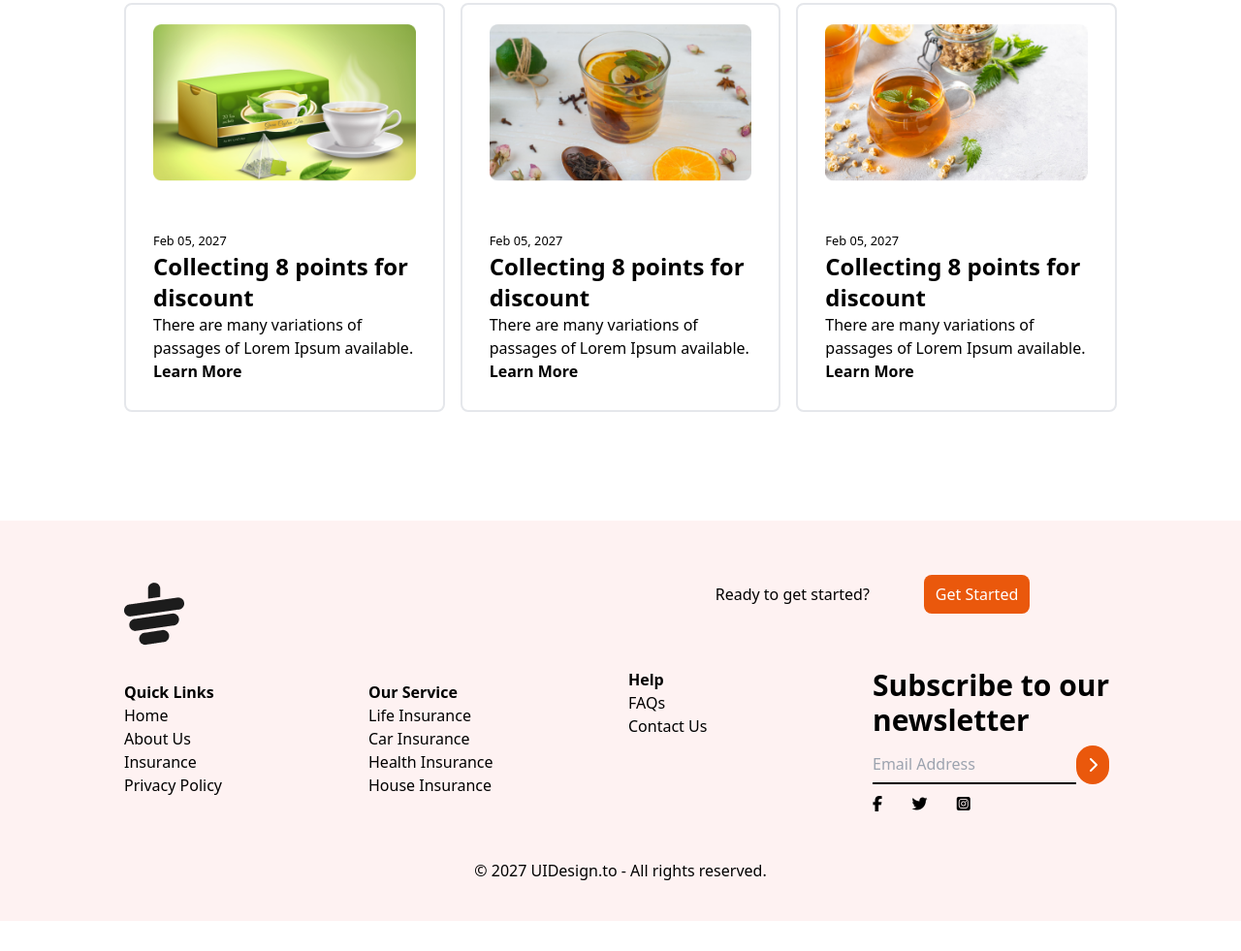
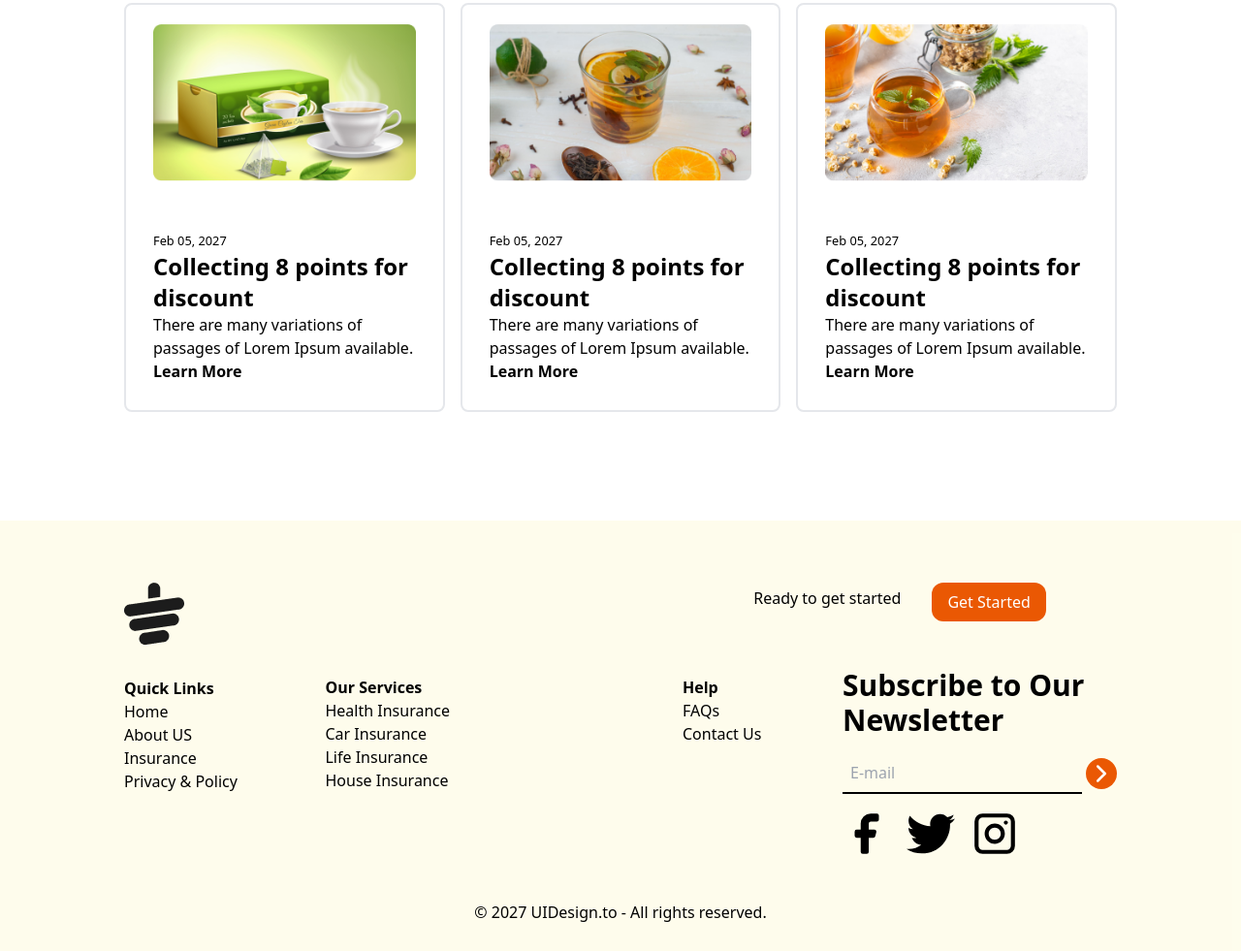
Before and after one commit to Sanjidul-Alom-Shifat/Tea-House, a plain HTML site: page index.html in a window 1280 px wide. Shown: the part 2753-3734 px from the top of the page at 97% size. Before the commit the page ends 3703 px from the top, so only its background shows below. Drawn offline with nearby package versions, Linux system fonts and the light colour scheme.

Commit message:
Update index.html

```diff
--- a/index.html
+++ b/index.html
@@ -286,73 +286,66 @@
     <!-- news section -->
 
     <!-- footer section -->
-    <footer class="bg-red-50 px-16 lg:px-32">
-      <div class="grid grid-cols-1 lg:grid-cols-2 gap-4">
-        <div class="my-16">
+     <footer class="md:pt-16 px-4 mt-12 md:mt-0 md:px-32 pb-4 md:mb-0 bg-yellow-50 bg-opacity-80">
+      <div class="grid md:grid-cols-2 md:gap-32 gap-8 pt-12 md:pt-0 md:pb-8">
+        <div class="flex justify-between md:mr-28">
           <div>
-            <img class="mb-9" src="images/cup.png" alt="">
+            <img src="images/cup.png" class="mb-8" alt="">
+            <h5 class="text-base font-bold ">Quick Links</h5>
+            <ul>
+              <li class="list-none">Home</li>
+              <li class="list-none">About US</li>
+              <li class="list-none">Insurance</li>
+              <li class="list-none">Privacy &amp; Policy</li>
+            </ul>
           </div>
-          <div class="grid grid-cols-2">
+          <div class="mt-24">
+            <h5 class="text-base font-bold ">Our Services</h5>
+            <ul>
+              <li class="list-none">Health Insurance</li>
+              <li class="list-none">Car Insurance</li>
+              <li class="list-none">Life Insurance</li>
+              <li class="list-none">House Insurance</li>
+            </ul>
+          </div>
+        </div>
+        <div>
+          <div class="md:flex md:justify-center text-center md:items-center mb-6 md:gap-8 md:mb-12">
             <div>
-              <h1 class="font-bold">Quick Links</h1>
-              <ul>
-                <li>Home</li>
-                <li>About Us</li>
-                <li>Insurance</li>
-                <li>Privacy Policy</li>
-              </ul>
+              <p class="mb-2 ">Ready to get started</p>
             </div>
             <div>
-              <h1 class="font-bold">Our Service</h1>
-              <ul>
-                <li>Life Insurance</li>
-                <li>Car Insurance</li>
-                <li>Health Insurance</li>
-                <li>House Insurance</li>
-              </ul>
+              <button class=" bg-[#EA5803] rounded-xl text-white px-4 py-2">Get Started</button>
             </div>
           </div>
-        </div>
-        <div >
-          <div class="flex justify-center my-14">
-            <h4 class="flex items-center mr-14">Ready to get started?</h4>
-            <button class="bg-orange-600 px-3 py-2 text-white rounded-lg max-w-full">
-              Get Started
-            </button>
-          </div>
-          <div class="grid grid-cols-2">
-            <div>
-              <h1 class="font-bold">Help</h1>
+          <div class="md:flex justify-between items-start">
+            <div class="text-center md:text-left md:mb-4 mb-0">
+              <h5 class="text-base font-bold mt-2">Help</h5>
               <ul>
                 <li>FAQs</li>
                 <li>Contact Us</li>
               </ul>
             </div>
             <div>
-               <h1 class="font-bold text-3xl mb-2">
-                Subscribe to our newsletter
-              </h1>
-              <div class="flex mb-3">
-                <input
-                  class="bg-transparent border-b-2 border-black w-4/6 md:w-5/6"
-                  type="email"
-                  placeholder="Email Address"
-                />
-                <i
-                  class="p-3 fa-solid fa-chevron-right bg-orange-600 rounded-full text-white"
-                ></i>
+              <h2 class="md:text-3xl text-xl font-bold md:mb-4 mb-2">Subscribe to Our <br> Newsletter</h2>
+              <div class="flex items-center ">
+                <input class="bg-transparent border-b-2 border-black w-full px-2 py-1 md:py-2" type="text" placeholder="E-mail">
+                <div class="bg-[#EA5803] p-1 ml-1 rounded-2xl">
+                  <svg xmlns="http://www.w3.org/2000/svg" fill="none" viewBox="0 0 24 24" stroke-width="2.5" stroke="white" class="w-6 h-6">
+                    <path stroke-linecap="round" stroke-linejoin="round" d="M8.25 4.5l7.5 7.5-7.5 7.5"></path>
+                  </svg>
+                </div>
               </div>
-              <div class="flex justify-between w-2/5 mb-3">
-                <i class="fa-brands fa-facebook-f"></i>
-                <i class="fa-brands fa-twitter"></i>
-                <i class="fa-brands fa-square-instagram"></i>
+              <div class="flex justify-center md:justify-start gap-4 mt-4">
+                <svg fill="#000000" width="50px" height="50px" viewBox="0 0 24 24" id="facebook" data-name="Flat Color" xmlns="http://www.w3.org/2000/svg" class="icon flat-color"><g id="SVGRepo_bgCarrier" stroke-width="0"></g><g id="SVGRepo_tracerCarrier" stroke-linecap="round" stroke-linejoin="round"></g><g id="SVGRepo_iconCarrier"><path id="primary" d="M14,6h3a1,1,0,0,0,1-1V3a1,1,0,0,0-1-1H14A5,5,0,0,0,9,7v3H7a1,1,0,0,0-1,1v2a1,1,0,0,0,1,1H9v7a1,1,0,0,0,1,1h2a1,1,0,0,0,1-1V14h2.22a1,1,0,0,0,1-.76l.5-2a1,1,0,0,0-1-1.24H13V7A1,1,0,0,1,14,6Z" style="fill: #000000;"></path></g></svg>
+                <svg fill="#000000" height="50px" width="50px" version="1.1" id="Layer_1" xmlns="http://www.w3.org/2000/svg" xmlns:xlink="http://www.w3.org/1999/xlink" viewBox="-271 296.6 256.4 208.4" xml:space="preserve"><g id="SVGRepo_bgCarrier" stroke-width="0"></g><g id="SVGRepo_tracerCarrier" stroke-linecap="round" stroke-linejoin="round"></g><g id="SVGRepo_iconCarrier"> <path d="M-14.6,321.2c-9.4,4.2-19.6,7-30.2,8.3c10.9-6.5,19.2-16.8,23.1-29.1c-10.2,6-21.4,10.4-33.4,12.8 c-9.6-10.2-23.3-16.6-38.4-16.6c-29,0-52.6,23.6-52.6,52.6c0,4.1,0.4,8.1,1.4,12c-43.7-2.2-82.5-23.1-108.4-55 c-4.5,7.8-7.1,16.8-7.1,26.5c0,18.2,9.3,34.3,23.4,43.8c-8.6-0.3-16.7-2.7-23.8-6.6v0.6c0,25.5,18.1,46.8,42.2,51.6 c-4.4,1.2-9.1,1.9-13.9,1.9c-3.4,0-6.7-0.3-9.9-0.9c6.7,20.9,26.1,36.1,49.1,36.5c-18,14.1-40.7,22.5-65.3,22.5 c-4.2,0-8.4-0.2-12.6-0.7c23.3,14.9,50.9,23.6,80.6,23.6c96.8,0,149.7-80.2,149.7-149.7c0-2.3,0-4.6-0.1-6.8 C-30.5,341-21.6,331.8-14.6,321.2"></path> </g></svg>
+                <svg width="50px" height="50px" viewBox="0 0 48 48" version="1.1" id="Shopicons" xmlns="http://www.w3.org/2000/svg" x="0" y="0" xml:space="preserve" fill="#000000"><g id="SVGRepo_bgCarrier" stroke-width="0"></g><g id="SVGRepo_tracerCarrier" stroke-linecap="round" stroke-linejoin="round"></g><g id="SVGRepo_iconCarrier"> <style>.st1{fill:#fff}.st2,.st3{fill:none;stroke:#666;stroke-width:4;stroke-miterlimit:10}.st3{stroke-width:6}</style> <g id="instagram_00000127030415805702900630000013396224003006281109_"> <path d="M0-.019h48v48H0v-48z" fill="none"></path> <path d="M36.019 8A3.986 3.986 0 0 1 40 11.981v24.038A3.986 3.986 0 0 1 36.019 40H11.981A3.986 3.986 0 0 1 8 36.019V11.981A3.986 3.986 0 0 1 11.981 8h24.038m0-4H11.981A7.98 7.98 0 0 0 4 11.981v24.038A7.98 7.98 0 0 0 11.981 44h24.038A7.98 7.98 0 0 0 44 36.019V11.981A7.98 7.98 0 0 0 36.019 4z"></path> <path d="M24 34c-5.514 0-10-4.486-10-10s4.486-10 10-10 10 4.486 10 10-4.486 10-10 10zm0-16c-3.309 0-6 2.691-6 6s2.691 6 6 6 6-2.691 6-6-2.691-6-6-6z"></path> <circle cx="35" cy="13" r="2"></circle> </g> </g></svg>
               </div>
             </div>
           </div>
         </div>
       </div>
-      <p class="text-center pb-10">© 2027 UIDesign.to - All rights reserved.</p>
-
+      <p class="text-center p-3">© 2027 UIDesign.to - All rights reserved.</p>
     </footer>
     <!-- footer section -->
 
```
